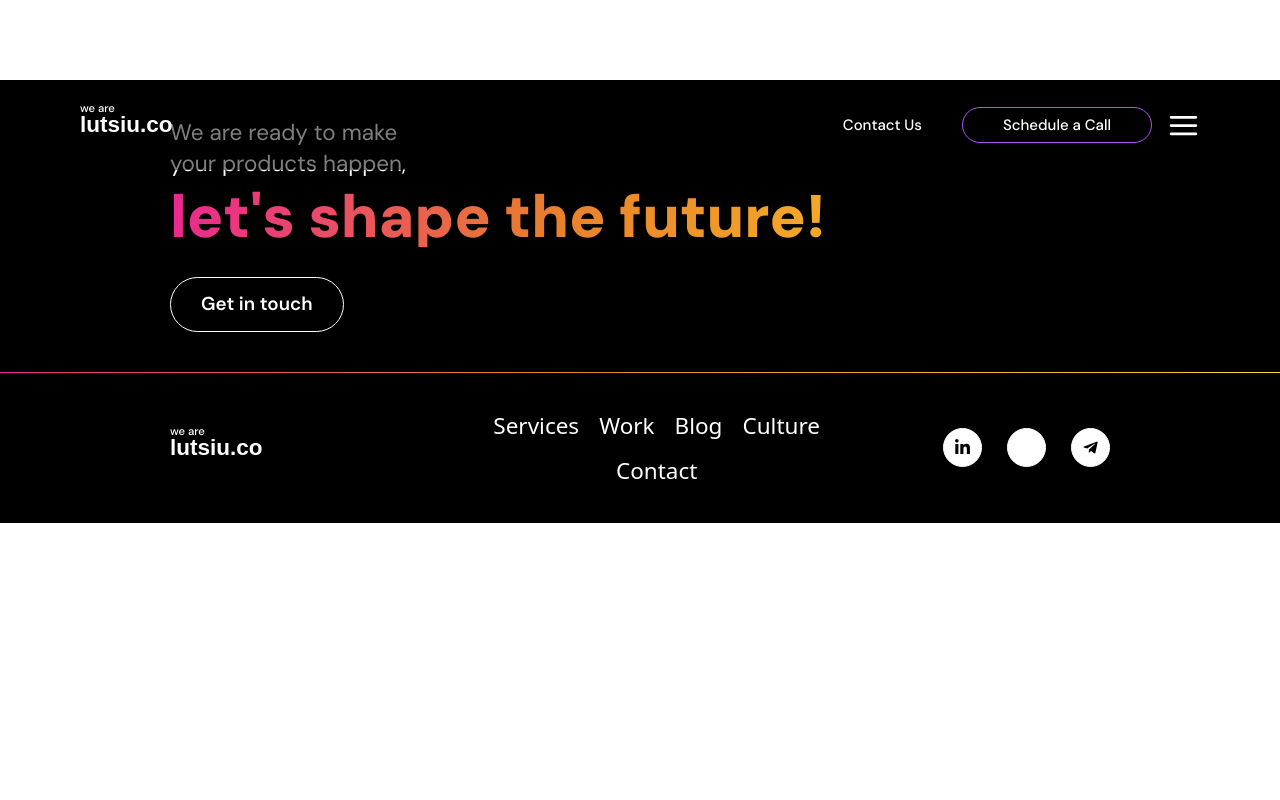
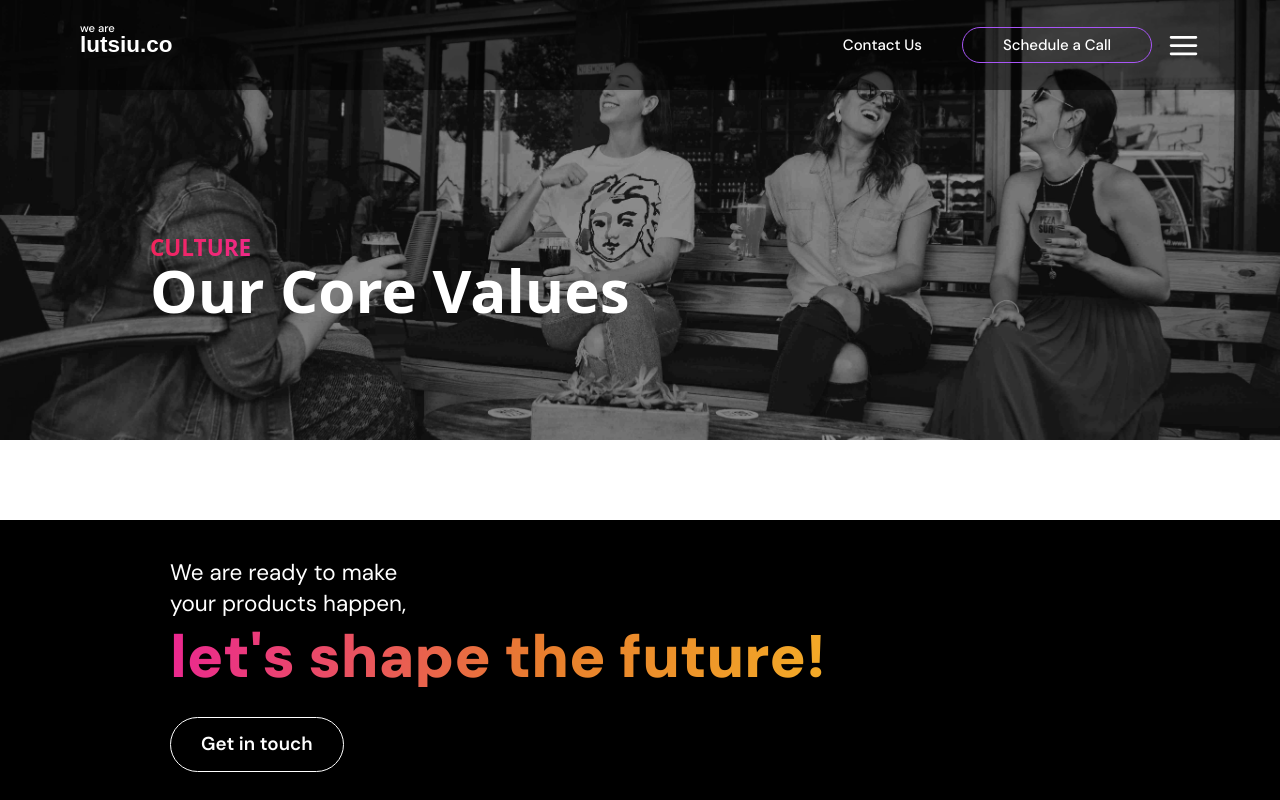
Before and after one commit to lutsiu/lutsiu.co, a React (Vite) app in the folder frontend/: page /culture in a window 1280 px wide. Shown: the top 800 px of the page. Built offline with nearby package versions, Linux system fonts and the light colour scheme; some icons are missing.

Commit message:
hero section was added

```diff
--- /dev/null
+++ b/frontend/src/pages/Culture/Sections/Hero/index.tsx
@@ -0,0 +1,41 @@
+import { useEffect, useRef } from "react";
+import people from "../../../../assets/culture-page/people.jpg";
+import styles from "./styles.module.scss";
+import { motion } from "framer-motion";
+import useShowAnimation from "../../../../hooks/useShowAnimation";
+export default function HeroSection() {
+  const heroRef = useRef<null | HTMLDivElement>(null);
+
+  const conditionCB = () => {
+    const { current } = heroRef;
+    if (!current) return false;
+    const { top } = current.getBoundingClientRect();
+    console.log(top);
+    if (top < 400 && top > -75) return true;
+  }
+
+  const showAnimation = useShowAnimation(conditionCB);
+  return (
+    <section className={`hero-section ${styles.container} relative`}>
+      <img
+        src={people}
+        alt="hero-image"
+        className="h-[35rem] lg:h-[44rem] w-full object-cover  grayscale-[100%]"
+      />
+      <motion.div
+        ref={heroRef}
+        initial={{ opacity: 0, y: 100 }}
+        animate={{ opacity: showAnimation ? 1 : 0, y: showAnimation ? 0 : 100 }}
+        transition={{ duration: 0.5 }}
+        className="absolute left-[1.5rem] sm:left-[5rem] md:left-[10rem] xl:left-[15rem] 2xl:left-[20rem] bottom-[2rem] sm:bottom-[6rem] lg:bottom-[12rem] text-white z-10"
+      >
+        <h3 className={`${styles.gradient} text-3xl lg:text-4xl font-bold`}>
+          CULTURE
+        </h3>
+        <h2 className="text-6xl sm:text-7xl lg:text-8xl font-semibold">
+          Our Core Values
+        </h2>
+      </motion.div>
+    </section>
+  );
+}
--- /dev/null
+++ b/frontend/src/pages/Culture/Sections/Hero/styles.module.scss
@@ -0,0 +1,35 @@
+.gradient {
+  background: rgb(164, 35, 227);
+  background-image: -moz-linear-gradient(
+    99deg,
+    rgba(164, 35, 227, 1) 0%,
+    rgba(240, 36, 90, 1) 0%,
+    rgba(238, 50, 198, 1) 51%,
+    rgba(166, 62, 255, 1) 100%
+  );
+  background-image: -webkit-linear-gradient(
+    99deg,
+    rgba(164, 35, 227, 1) 0%,
+    rgba(240, 36, 90, 1) 0%,
+    rgba(238, 50, 198, 1) 51%,
+    rgba(166, 62, 255, 1) 100%
+  );
+  background-image: linear-gradient(
+    99deg,
+    rgba(164, 35, 227, 1) 0%,
+    rgba(240, 36, 90, 1) 0%,
+    rgba(238, 50, 198, 1) 51%,
+    rgba(166, 62, 255, 1) 100%
+  );
+
+  background-clip: text;
+  -webkit-text-fill-color: transparent;
+}
+
+.container {
+  &::before {
+    content: "";
+    background-color: rgba(0, 0, 0, 0.4);
+    @apply absolute top-0 bottom-0 left-0 right-0 z-[2];
+  }
+}
--- a/frontend/src/pages/Culture/index.tsx
+++ b/frontend/src/pages/Culture/index.tsx
@@ -1,9 +1,11 @@
+import HeroSection from "./Sections/Hero";
+
 
 export default function CulturePage() {
 
   return (
     <div>
-
+      <HeroSection/>
     </div>
   )
 }
```
Also changed, not shown: frontend/src/pages/Culture/styles.module.scss (added).
